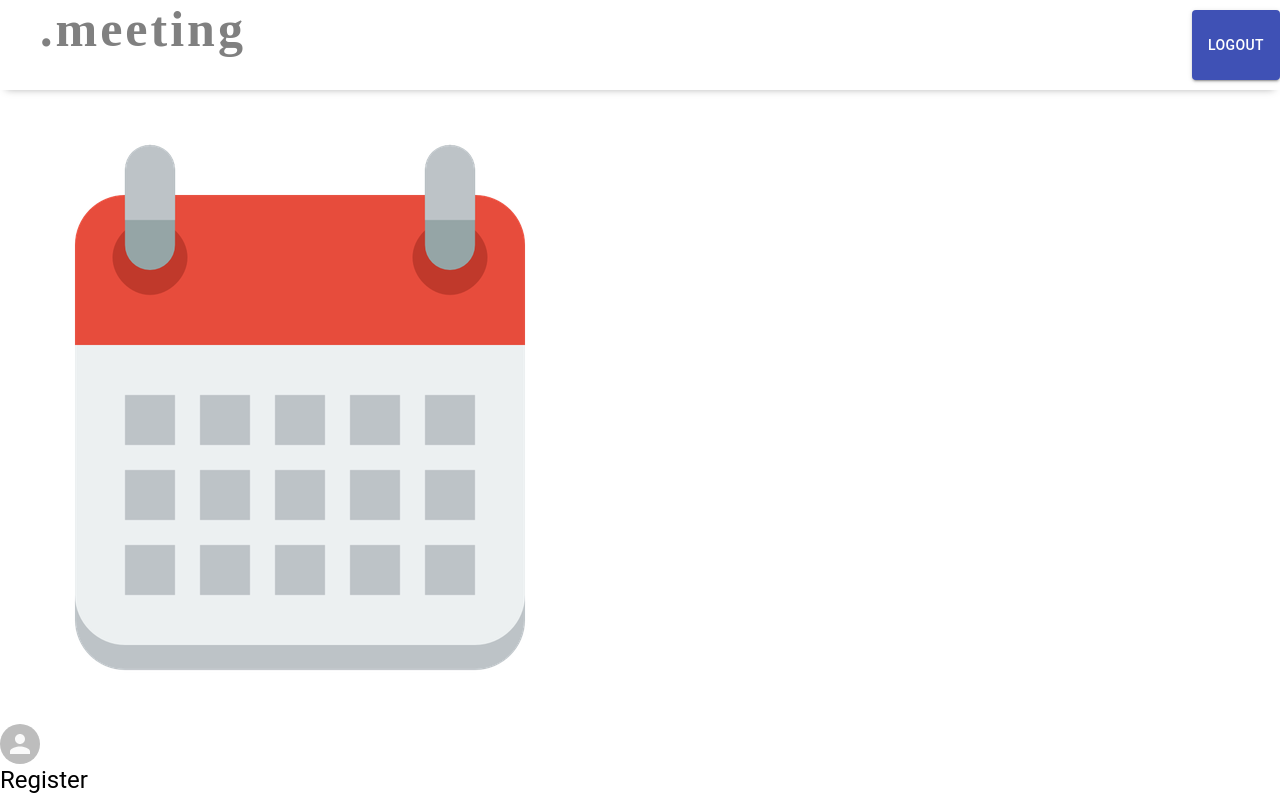
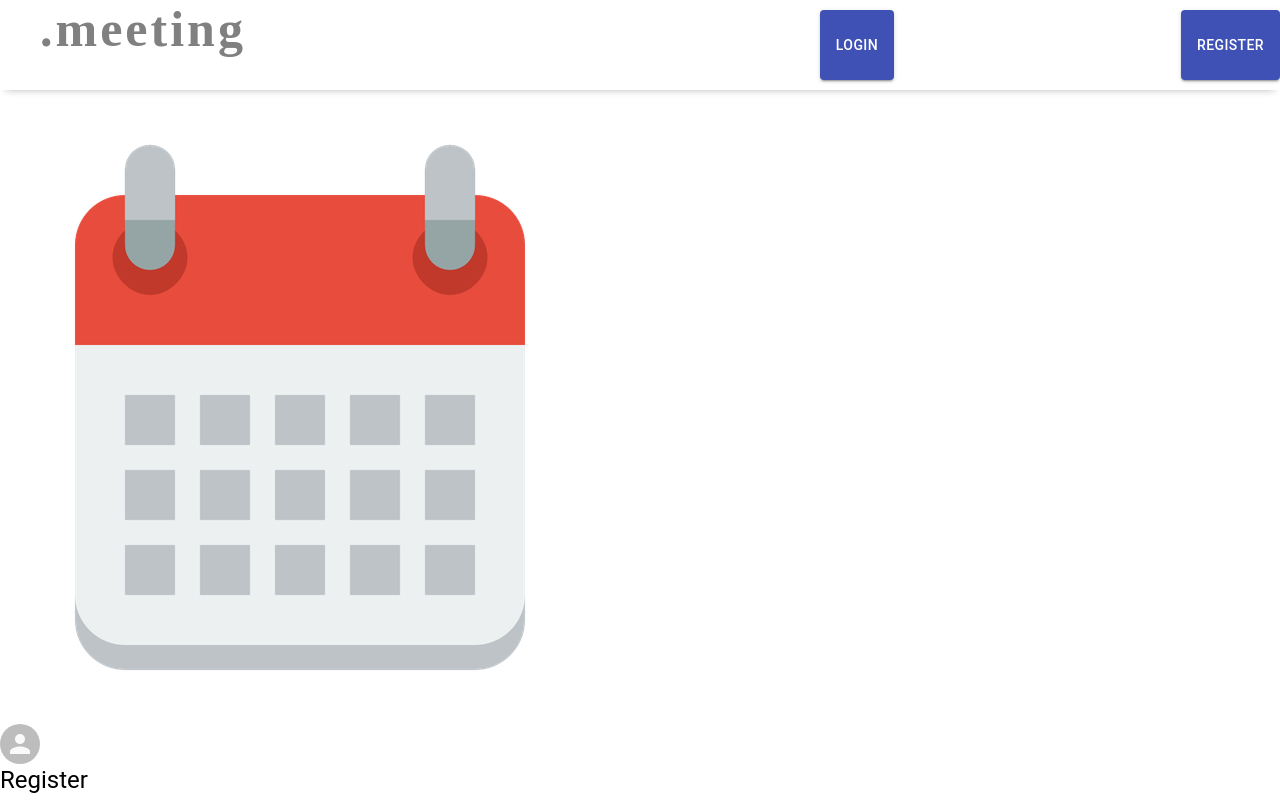
Before and after one commit to wolf-shubham/meeting_app, a React (Create React App) app in the folder front-end/: page /register in a window 1280 px wide. Shown: the top 800 px of the page. Built offline with nearby package versions, Linux system fonts and the light colour scheme; a web font is replaced by a local one.

Commit message:
links refactored

```diff
--- a/front-end/src/Pages/Register/Register.jsx
+++ b/front-end/src/Pages/Register/Register.jsx
@@ -22,7 +22,7 @@ const Register = () => {
     const { userInfo, loading, error } = userRegister
     useEffect(() => {
         if (userInfo) {
-            history.push('/')
+            history.push('/home')
         }
     }, [history, userInfo])
 
--- a/front-end/src/components/Header/Header.jsx
+++ b/front-end/src/components/Header/Header.jsx
@@ -15,6 +15,13 @@ function Header() {
         dispatch(userLogout())
         history.push('/login')
     }
+
+    const loginHandle = () => {
+        history.push('/login')
+    }
+    const registerHandle = () => {
+        history.push('/register')
+    }
     return (
         <>
             <div className="header line">
@@ -22,13 +29,33 @@ function Header() {
                     <div ><h1 className='title'>.meeting</h1></div>
                 </Link>
                 <h2>{userInfo?.name}</h2>
-                <Button
+                {
+                    userInfo
+                        ? <Button
                             type="submit"
                             variant="contained"
                             color="primary"
                             onClick={logoutHandle}
                         >LOGOUT
                         </Button>
+                        :
+                        <><Button
+                            type="submit"
+                            variant="contained"
+                            color="primary"
+                            onClick={loginHandle}
+                        >LOGIN
+                        </Button>
+                            <Button
+                                type="submit"
+                                variant="contained"
+                                color="primary"
+                                onClick={registerHandle}
+                            >REGISTER
+                            </Button></>
+
+                }
+
 
             </div>
         </>
```
Lines whose indentation alone changed are shown as unchanged.
